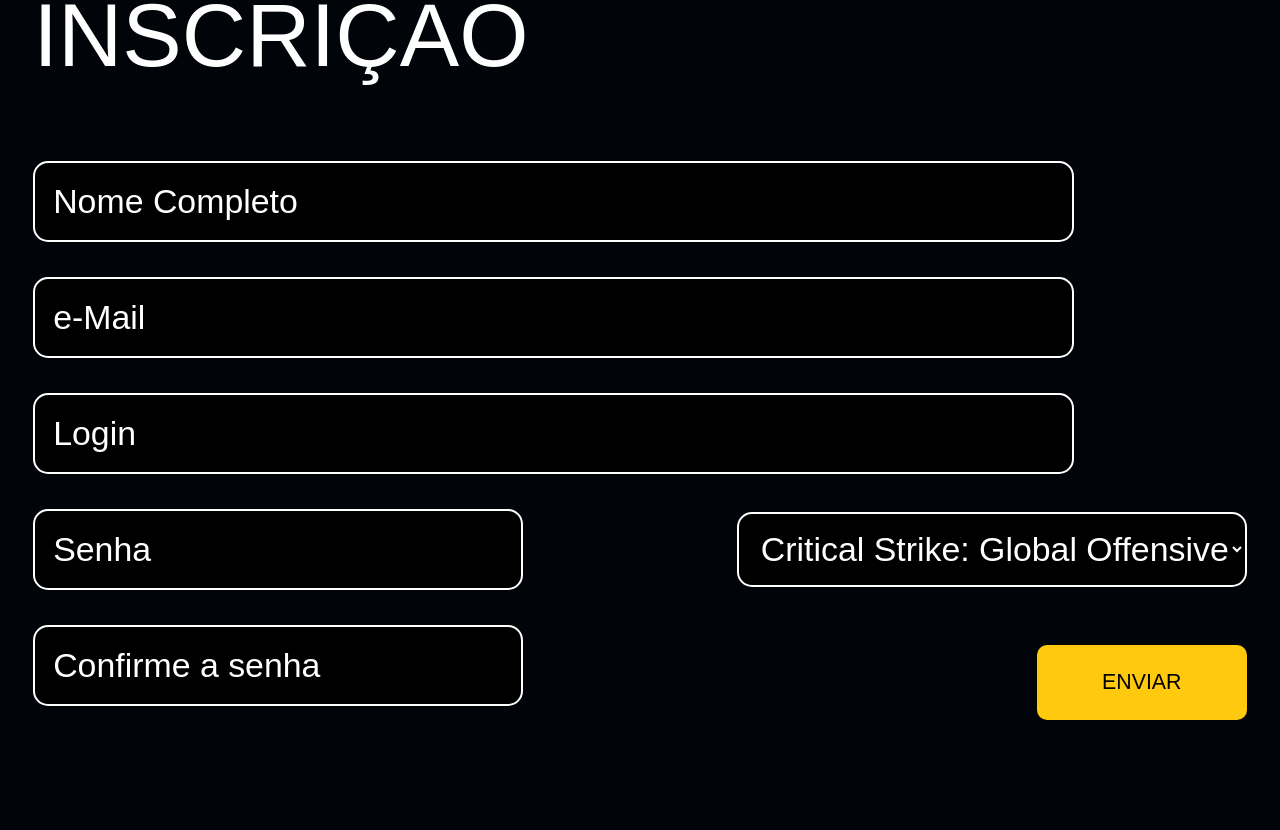
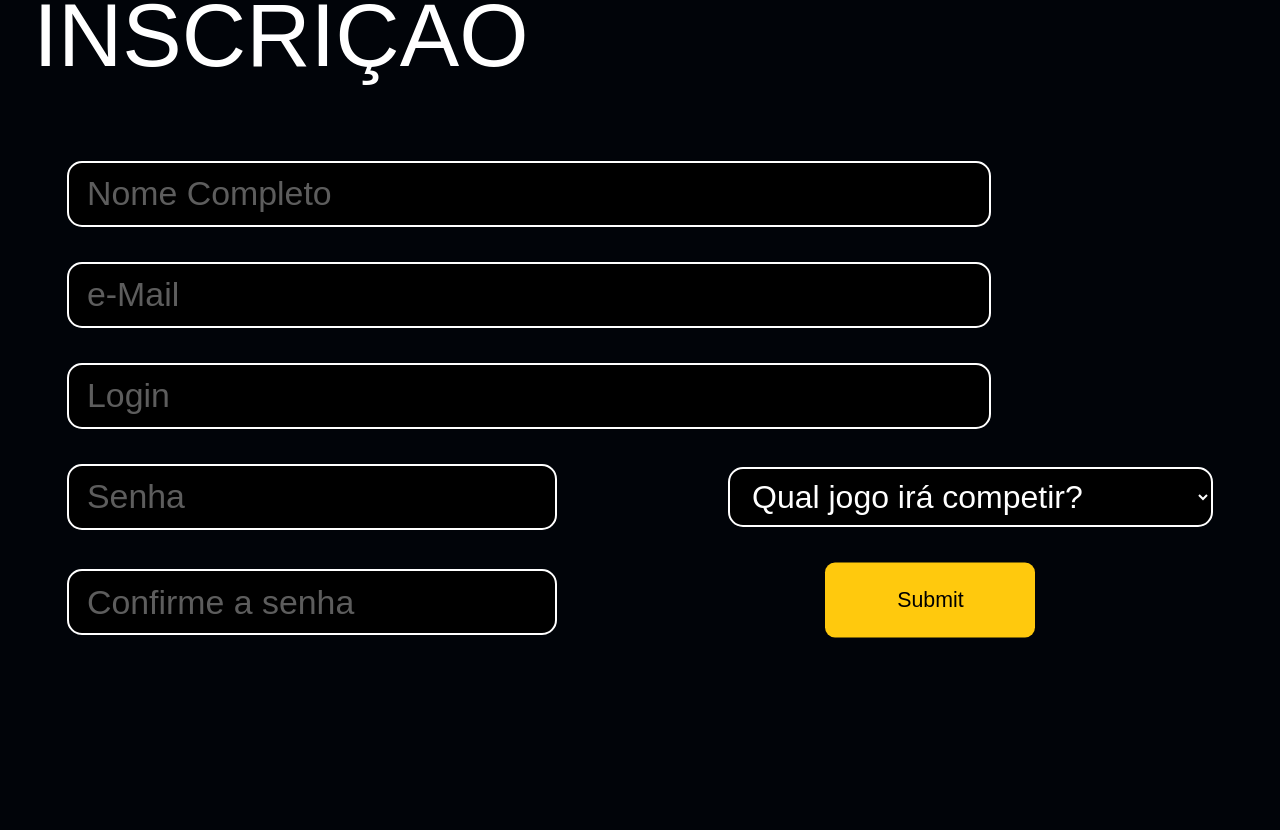
Before and after one commit to artulola/abcesports, a plain HTML site: page index.html in a window 1280 px wide. Shown: the part 2415-3245 px from the top of the page. Drawn offline with Linux system fonts and the light colour scheme; a web font is replaced by a local one.

Commit message:
detalhes finais

```diff
--- a/index.html
+++ b/index.html
@@ -31,11 +31,11 @@
         </section>
 
         <section class="segundasecao">
+            <div class="conteudomeio">
+                <div class="texto">
                     <p>Participe do torneio de esports mais emocionante do RN, onde habilidades se encontram com <span class="destaque">estratégia</span> e <span class="destaque">determinação</span>! Inscreva-se e dispute contra os melhores competidores em jogos como <strong>League of Legends</strong>, <strong>Counter-Strike: Global Offensive</strong>, <strong>Dota 2</strong> e <strong>Fortnite.</strong></p>
-
-
+                </div>
                 <div class="slider">
-
                     <div class="slides">
                         <!--Radios-->
                         <input type="radio" name="radio-btn" id="radio1">
@@ -45,7 +45,6 @@
                         <input type="radio" name="radio-btn" id="radio5">
                         <input type="radio" name="radio-btn" id="radio6">
                         <!--fim radios-->
-
                         <!--imagens slide-->
                         <div class="slide first">
                             <img src="assets/img/fortnite.png" alt="img 1">
@@ -66,7 +65,6 @@
                             <img src="assets/img/dota.png" alt="img 6">
                         </div>
                         <!--fim imagens slides-->
-
                         <!--botoes navegacao-->
                         <div class="autonavegacao">
                             <div class="autobutton1"></div>
@@ -77,8 +75,6 @@
                             <div class="autobutton6"></div>
                         </div>
 
-
-
                     <div class="navegacaomanual">
                         <label for="radio1" class="manual-btn"></label>
                         <label for="radio2" class="manual-btn"></label>
@@ -88,11 +84,8 @@
                         <label for="radio6" class="manual-btn"></label>
                     </div>
 
-
-
                     </div>
-
-
+                </div>
             </div>
 
 
@@ -116,6 +109,7 @@
                 <h1><span class="destaque">FORMULÁRIO</span> DE INSCRIÇÃO</h1>
                 <img src="assets/img/estrelinhas.png" alt="4 estrelinhas" class="estrelas">
             </div>
+                <div class="formulario">
                     <form>
                         <fieldset>
                             <div class="nome">
@@ -129,10 +123,11 @@
                             </div>
                             <div class="linha1">
                                 <div class="senha">
-                                <input type="text" name="senha" id="senha" placeholder="Senha">
+                                    <input type="password" name="senha" id="senha" placeholder="Senha">
                                 </div>
                                 <div class="jogos">
                                     <select name="jogos" id="jogos">
+                                        <option value="" disabled selected>Qual jogo irá competir?</option>
                                         <option value="csgo">Critical Strike: Global Offensive</option>
                                         <option value="lol">League Of Legends</option>
                                         <option value="ff">Garena Free Fire</option>
@@ -145,13 +140,13 @@
 
                             <div class="linha2">
                                 <div class="confirmarsenha">
-                                <input type="text" name="confirmarsenha" id="confirmarsenha" placeholder="Confirme a senha">
+                                    <input type="password" name="confirmarsenha" id="confirmarsenha" placeholder="Confirme a senha">
                                 </div>
-                            <button onclick="alert('Inscrição realizada')" class="botaoform">ENVIAR</button>
+                                <input type="submit" class="botaoform">
                             </div>
                         </fieldset>
                     </form>
-            </form>
+                </div>
         </section>
     </main>
 
--- a/style.css
+++ b/style.css
@@ -161,6 +161,7 @@ fieldset{
 }
 
 input{
+    color: white;
     font-family: 'Gemunu Libre', sans-serif;
     font-size: 25.4pt;
     background-color: black;
@@ -169,14 +170,18 @@ input{
     border-width: 2.5px;
     border-radius: 15px;
     margin-bottom: 35px;
-    max-width: 1017px;
-    height: 75px;
+    max-width: 900px;
+    height: 60px;
     width: 100%;
     padding-left: 18px;
 
 }
 
 input::placeholder{
+    color: rgba(255, 255, 255, 0.363);
+}
+
+input::after{
     color: white;
 }
 
@@ -194,7 +199,7 @@ input::placeholder{
 
 select{
     font-family: 'Gemunu Libre', sans-serif;
-    font-size: 25.4pt;
+    font-size: 24pt;
     color: white;
     background-color: black;
     border-color: white;
@@ -202,10 +207,14 @@ select{
     border-width: 2.5px;
     border-radius: 6px;
     border-radius: 15px;
-    height: 75px;
+    height: 60px;
     margin-bottom: 35px;
     padding-left: 18px;
 
+}
+
+select::placeholder{
+    color: rgba(255, 255, 255, 0.363);
 }
 
 .botaoform{
@@ -218,18 +227,22 @@ select{
     height: 75px;
     font-family: 'Gemunu Libre', sans-serif;
     border-radius: 10px;
+    padding: 0;
+    transform: translateY(-2.5px);
+    transition: 0.5s;
+    cursor: pointer;
 }
 
 .linha1{
     display: flex;
     align-items: center;
-    justify-content: space-between;
+    gap: 195px;
 }
 
 .linha2{
     display: flex;
     align-items: center;
-    justify-content: space-between;
+    gap: 292.5px;
 }
 
 .rodape{
@@ -381,3 +394,21 @@ button:hover{
     transition: 0.5s;
     cursor: pointer;
 }
+
+.formulario{
+    max-width: 1213.65px;
+    display: flex;
+    align-items: center;
+    justify-content: center;
+}
+
+.conteudomeio{
+    max-width: 1213.65px;
+    display: flex;
+    align-items: center;
+    justify-content: center;
+}
+
+.texto{
+    margin-right: 100px;
+}
```
Lines whose indentation alone changed are shown as unchanged.
